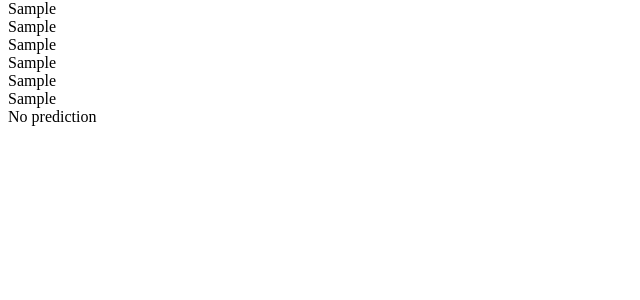
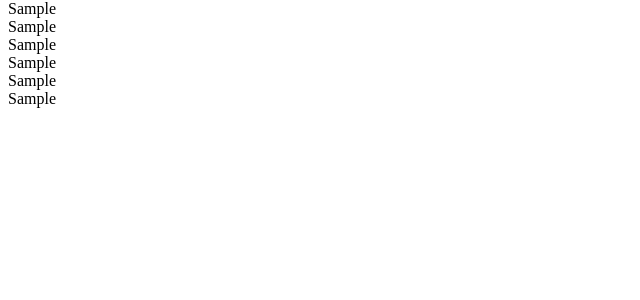
Before and after one commit to davy-datascience/tennis_prediction_flask, a Flask app: template templates/tennis/matches.html in a window 1280 px wide. Shown: the part 152-452 px from the top of the page, without its empty margins (0-640 px from the left). Run offline with Flask 2, Linux system fonts and the light colour scheme; the template is opened without the code that fills it: most values are stand-ins (such as "Sample title", 1, 10 or a date in 2020); parts of the project's set-up code (start-up, migrations or seed data) failed here and were passed over; some libraries are stand-ins or nearby versions.

Commit message:
Remove hard-coded "No prediction"

```diff
--- a/templates/tennis/matches.html
+++ b/templates/tennis/matches.html
@@ -78,9 +78,9 @@
                     {% endif %}
                 </div>
             </div>
-            <div class="col-1">
+            <!-- <div class="col-1">
                 No prediction
-            </div>
+            </div> -->
         </div>
     {% endfor %}
 {% endfor %}
```
